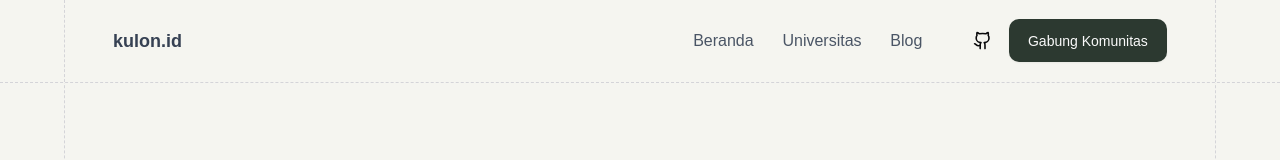
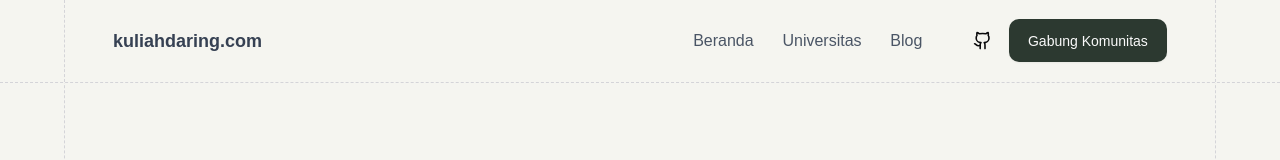
Before and after one commit to kimmyxpow/kulon, a SvelteKit app: page / in a window 1280 px wide. Shown: the top 160 px of the page. Built offline with nearby package versions, Linux system fonts and the light colour scheme; a web font is replaced by a local one.

Commit message:
docs: update brand name in header from kulon.id to kuliahdaring.com

```diff
--- a/src/routes/+page.svelte
+++ b/src/routes/+page.svelte
@@ -101,7 +101,7 @@
 <header class="fixed inset-x-0 top-0 z-10 border-b border-dashed border-border bg-background">
 	<div class="inner border-x border-dashed border-border px-10 py-4">
 		<div class="flex items-center justify-between">
-			<a href={resolve('/')} class="text-lg font-bold text-gray-700">kulon.id</a>
+			<a href={resolve('/')} class="text-lg font-bold text-gray-700">kuliahdaring.com</a>
 			<div class="flex items-center gap-8">
 				<div class="flex gap-6">
 					<a class="text-gray-600 decoration-wavy hover:underline" href={resolve('/')}> Beranda </a>
```
